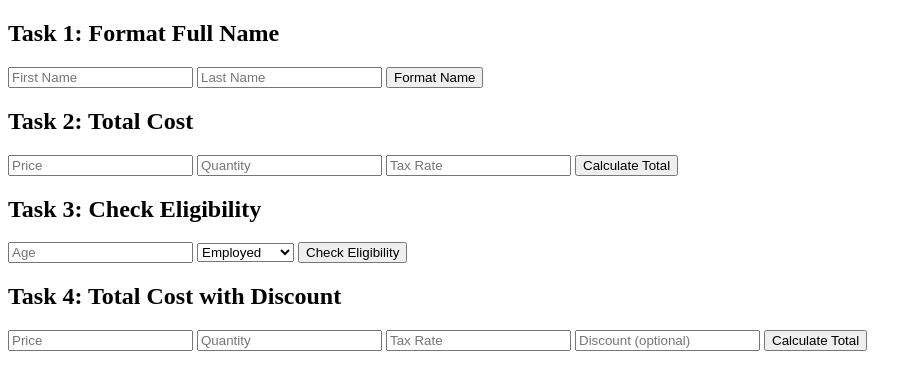
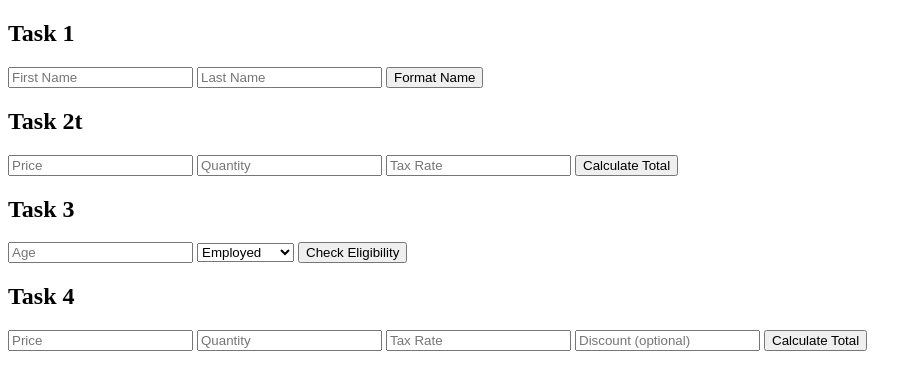
Before and after one commit to arichard02/mod4-lab1, a plain HTML site: page index.html in a window 1280 px wide. Shown: the whole page, without its empty margins (0-922 px from the left). Drawn offline with Linux system fonts and the light colour scheme.

Commit message:
edit h2 text

```diff
--- a/index.html
+++ b/index.html
@@ -9,7 +9,7 @@
 
 
   <!-- Task 1 -->
-  <h2>Task 1: Format Full Name</h2>
+  <h2>Task 1</h2>
   <input type="text" id="firstName" placeholder="First Name">
   <input type="text" id="lastName" placeholder="Last Name">
   <button onclick="handleFormatName()">Format Name</button>
@@ -18,7 +18,7 @@
 
 
    <!-- Task 2 -->
-  <h2>Task 2: Total Cost</h2>
+  <h2>Task 2t</h2>
   <input type="number" id="price2" placeholder="Price">
   <input type="number" id="quantity2" placeholder="Quantity">
   <input type="number" id="taxRate2" placeholder="Tax Rate">
@@ -28,7 +28,7 @@
 
 
    <!-- Task 3 -->
-  <h2>Task 3: Check Eligibility</h2>
+  <h2>Task 3</h2>
   <input type="number" id="age" placeholder="Age">
   <select id="isEmployed">
     <option value="true">Employed</option>
@@ -40,7 +40,7 @@
 
 
    <!-- Task 4 -->
-  <h2>Task 4: Total Cost with Discount</h2>
+  <h2>Task 4</h2>
   <input type="number" id="price4" placeholder="Price">
   <input type="number" id="quantity4" placeholder="Quantity">
   <input type="number" id="taxRate4" placeholder="Tax Rate">
```
